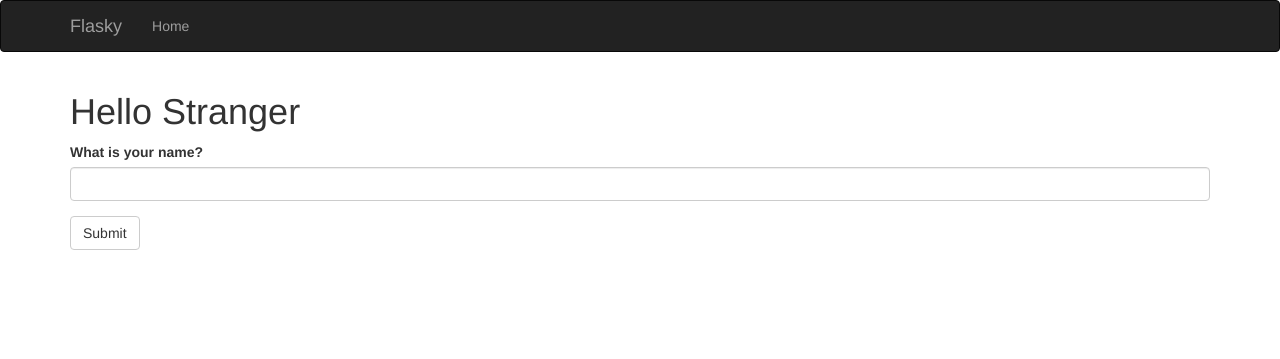
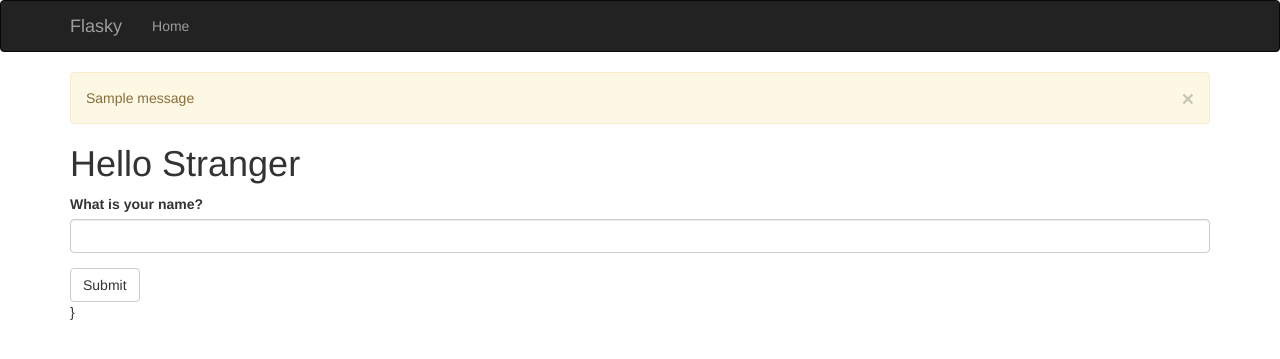
Before and after one commit to oeawFebe/flasky, a Flask app: page / in a window 1280 px wide. Shown: the top 359 px of the page. Run offline with Flask 2, Linux system fonts and the light colour scheme; one stand-in notice (Sample message) is shown; some libraries are stand-ins or nearby versions.

Commit message:
checkout 4c

```diff
--- a/hello.py
+++ b/hello.py
@@ -1,4 +1,4 @@
-from flask import Flask,render_template,session,redirect,url_for
+from flask import Flask,render_template,flash,session,redirect,url_for
 from flask_bootstrap import Bootstrap
 from flask_moment import Moment
 from datetime import datetime
@@ -15,7 +15,12 @@ from flask import request
 @app.route("/",methods=["GET","POST"])
 def index():#request enables to access globally certain obj without adding an arg to view func
     form=NameForm()
+
     if form.validate_on_submit():
+        old_name=session.get('name')
+        if old_name is not None and old_name!=form.name.data:
+            flash('Looks like you have changed your name')
+
         session['name']=form.name.data
         return redirect(url_for('index'))
     return render_template('index.html',form=form,name=session.get('name'))
--- a/templates/base.html
+++ b/templates/base.html
@@ -27,7 +27,15 @@
 {% endblock %}
 {% block content %}
 <div class="container">
+	{% for message in get_flashed_messages() %}
+	<div class="alert alert-warning">
+		<button type="button" class="close" data-dismiss="alert">&times;</button>
+		{{message}}
+	</div>
+	{% endfor %}
+
 	{% block page_content %}{% endblock %}
+	}
 </div>
 {% endblock %}
 {% block scripts %}
```
